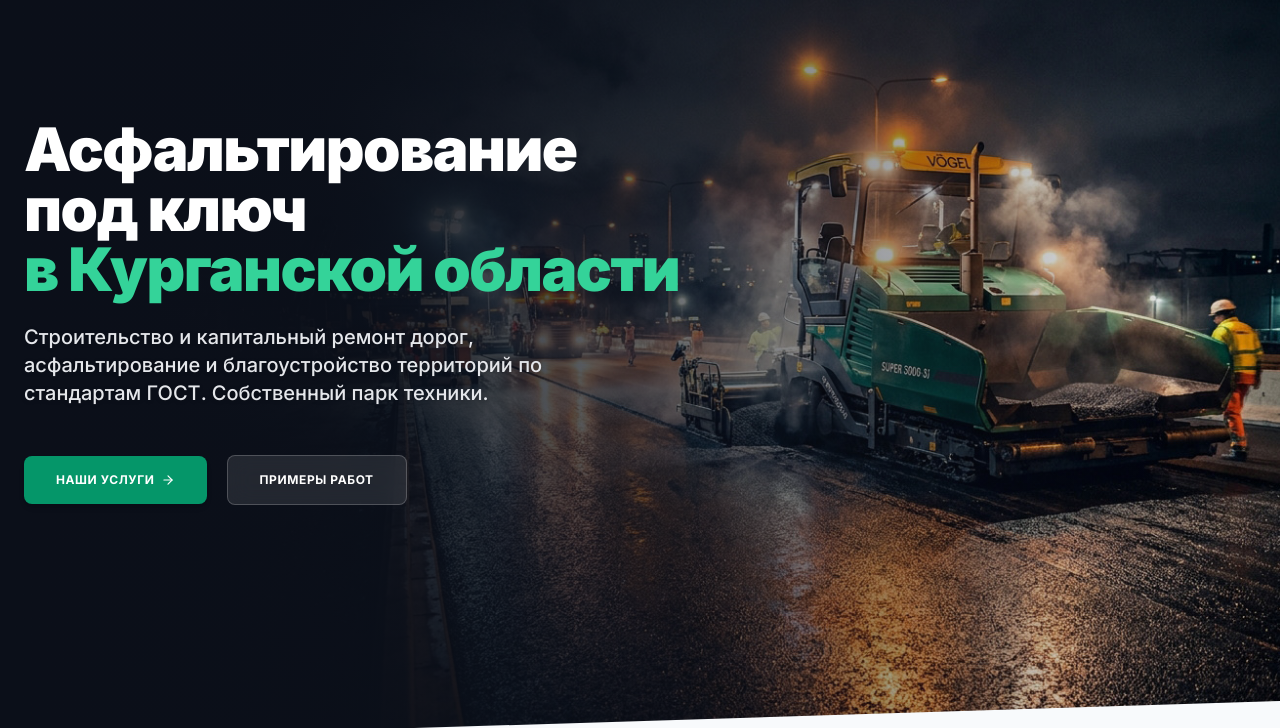
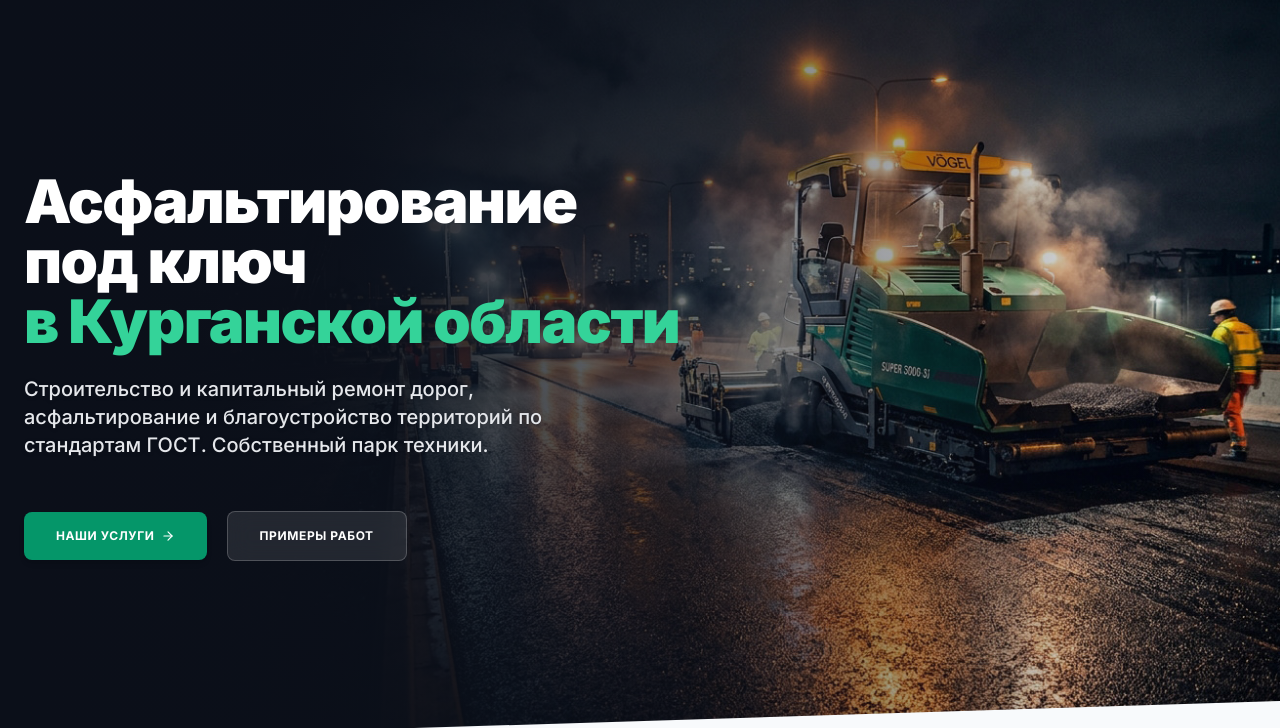
Before and after one commit to prizmaAA/elbrus-road2, a plain HTML site: page index.html in a window 1280 px wide. Shown: the part 74-802 px from the top of the page. Drawn offline with nearby package versions, Linux system fonts and the light colour scheme.

Commit message:
Update index.html

```diff
--- a/index.html
+++ b/index.html
@@ -95,29 +95,27 @@
       </div>
     </header>
 
-    <!-- 2. Hero Section (Строгая обрезка фото ровно под кнопками) -->
-    <section class="relative bg-[#0b0f19] overflow-hidden lg:min-h-[750px] lg:flex lg:flex-col lg:justify-between" id="hero">
+    <!-- 2. Hero Section (Зафиксирован статично на мобильных, поднят текст, подрезана низинка) -->
+    <section class="relative bg-[#0b0f19] block lg:min-h-[750px] lg:flex lg:flex-col lg:justify-center overflow-hidden" id="hero">
       <div id="hero-bg-1" class="absolute inset-0 bg-no-repeat bg-cover bg-bottom lg:bg-[position:80%_center] transition-opacity duration-1000 ease-in-out opacity-100 z-0" style="background-image: url('./images/hero-1.jpg');"></div>
       <div id="hero-bg-2" class="absolute inset-0 bg-no-repeat bg-cover bg-bottom lg:bg-[position:80%_center] transition-opacity duration-1000 ease-in-out opacity-0 z-0" style="background-image: url('./images/hero-2.jpg');"></div>
       <div id="hero-bg-3" class="absolute inset-0 bg-no-repeat bg-cover bg-bottom lg:bg-[position:80%_center] transition-opacity duration-1000 ease-in-out opacity-0 z-0" style="background-image: url('./images/kamaz-truck.jpg');"></div>
 
       <div class="absolute inset-0 bg-gradient-to-b lg:bg-gradient-to-r from-[#0b0f19] via-[#0b0f19]/95 via-25% to-transparent z-1"></div>
 
-      <div class="relative z-10 max-w-7xl mx-auto px-4 sm:px-6 pt-6 pb-6 sm:py-20 lg:py-32 w-full text-white">
-        <div class="max-w-2xl text-left flex flex-col items-start mb-6 lg:mb-12">
+      <div class="relative z-10 max-w-7xl mx-auto px-4 sm:px-6 pt-6 pb-8 sm:py-20 lg:py-32 w-full text-white">
+        <div class="max-w-2xl text-left flex flex-col items-start">
           <h1 class="text-2xl sm:text-5xl lg:text-6xl font-black tracking-tight leading-tight mb-3 sm:mb-6 text-white text-left">
             Асфальтирование под ключ<br><span class="text-emerald-400">в Курганской области</span>
           </h1>
 
-          <p class="text-xs sm:text-lg lg:text-xl text-gray-200 font-medium leading-relaxed max-w-xl text-left drop-shadow">
+          <p class="text-xs sm:text-lg lg:text-xl text-gray-200 font-medium leading-relaxed mb-6 sm:mb-16 lg:mb-12 max-w-xl text-left drop-shadow">
             Строительство и капитальный ремонт дорог,<br class="hidden sm:inline">
             асфальтирование и благоустройство территорий по<br class="hidden sm:inline">
             стандартам ГОСТ. Собственный парк техники.
           </p>
-        </div>
 
-        <div class="w-full sm:w-auto">
-          <div class="flex flex-row items-center justify-start space-x-2.5 sm:space-x-5 w-full sm:w-auto">
+          <div class="flex flex-row items-center justify-start space-x-2.5 sm:space-x-5 w-full sm:w-auto pt-1">
             <a href="#services" class="w-1/2 sm:w-auto bg-emerald-600 hover:bg-emerald-700 text-white font-bold text-[10px] sm:text-xs uppercase tracking-wider py-3 sm:px-8 sm:py-4 rounded-lg transition-all shadow-md active:scale-[0.98] text-center flex items-center justify-center space-x-1.5 whitespace-nowrap">
               <span>НАШИ УСЛУГИ</span>
               <svg class="w-3.5 h-3.5 hidden sm:inline" fill="none" stroke="currentColor" stroke-width="2" stroke-linecap="round" stroke-linejoin="round" viewBox="0 0 24 24"><path d="M5 12h14"/><path d="m12 5 7 7-7 7"/></svg>
```
